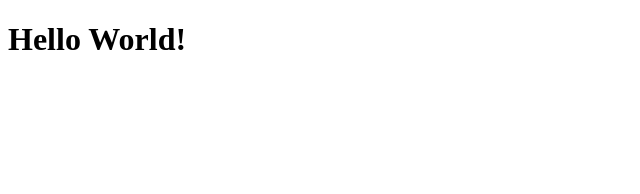
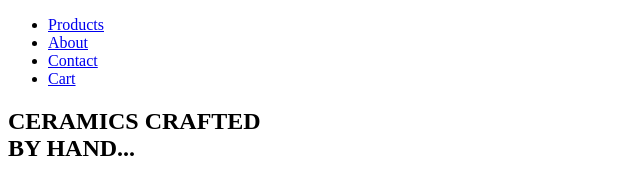
Before and after one commit to Andy-J-Smith/eCommerce_Website_AF_AS_JP, a plain HTML site: page index.html in a window 1280 px wide. Shown: the whole page, without its empty margins (0-640 px from the left). Drawn offline with Linux system fonts and the light colour scheme.

Commit message:
Created top nave class and container class

```diff
--- a/index.html
+++ b/index.html
@@ -5,8 +5,28 @@
     <meta http-equiv="X-UA-Compatible" content="IE=edge">
     <meta name="viewport" content="width=device-width, initial-scale=1.0">
     <title>Simple eCommerce Website</title>
+    <style></style>
 </head>
 <body>
-    <h1>Hello World!</h1>
+    <header>
+        <div class="container">
+        <nav class="topnav">
+          <ul>
+            <li><a class = 'active' class = 'hover' href="#PRODUCTS">Products</a></li>
+            <li><a class = 'active' class = 'hover' href="#ABOUT">About</a></li>
+            <li><a class = 'active' class = 'hover' href="#CONTACT">Contact</a></li>
+            <li><a class = 'active' class = 'hover' href="#CART">Cart</a></li>
+          </ul>
+        </nav>
+    </header>
+    <main>
+        <section class="home"
+            <img src="./images" />
+            <h1>CERAMICS CRAFTED <div>
+
+            </div>BY HAND...</h1>
+        </section>
+    </main>
+    <footer></footer>
 </body>
 </html>
```
